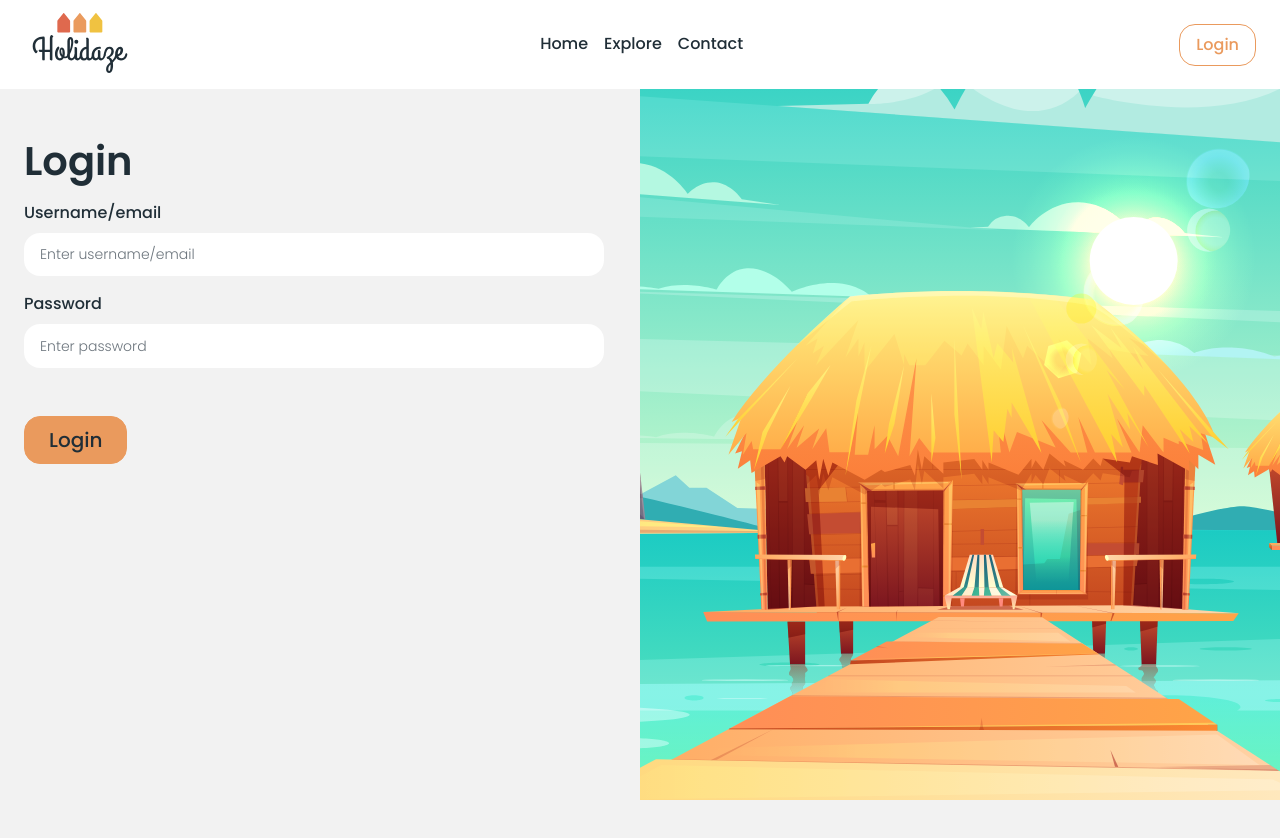
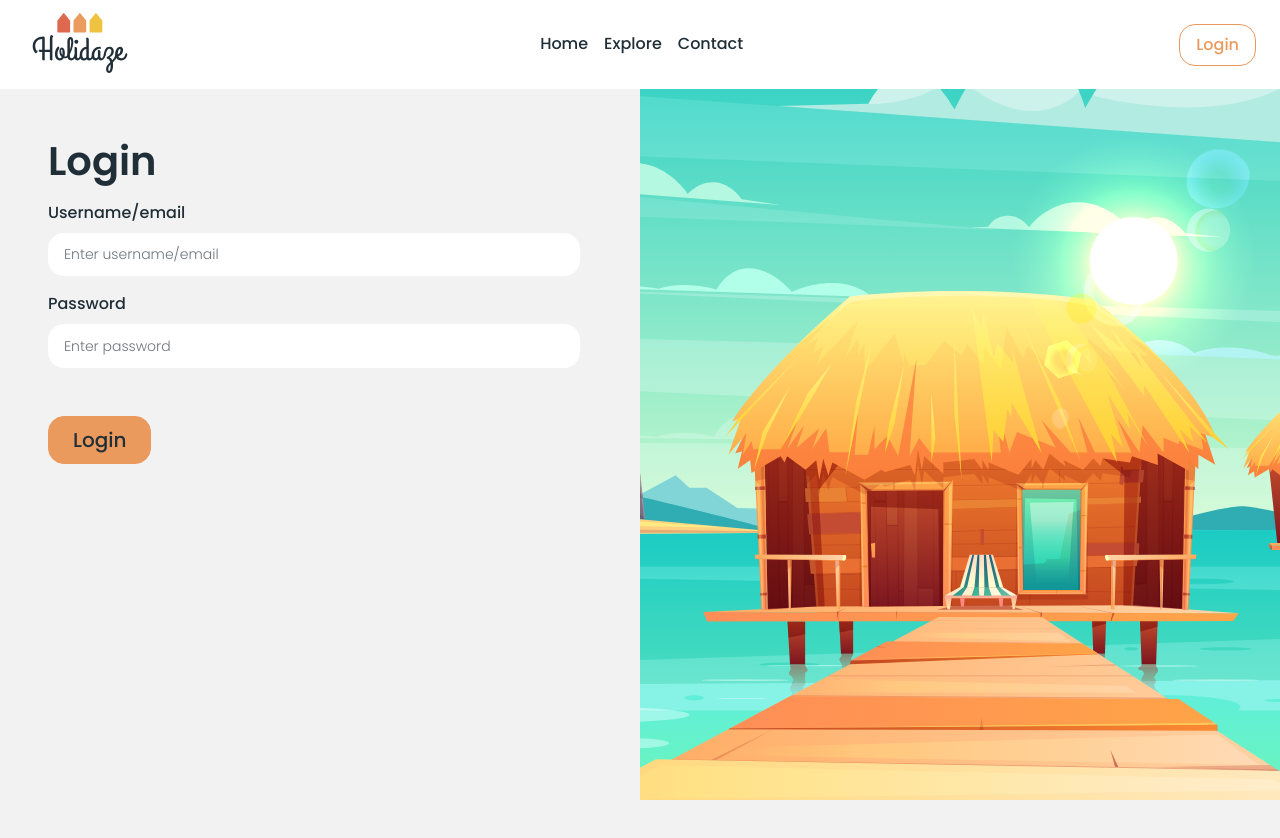
Before and after one commit to thereselybo/project-exam-2-thereselybo, a Next.js app: page /login in a window 1280 px wide. Shown: the top 838 px of the page. After the commit the page ends 800 px from the top, so only its background shows below. Built offline with nearby package versions, Linux system fonts and the light colour scheme.

Commit message:
Create and style 404 page. Tiny refinements

```diff
--- a/components/layout/PublicLayout/PublicLayout.js
+++ b/components/layout/PublicLayout/PublicLayout.js
@@ -10,7 +10,7 @@ const Layout = ({ title, children }) => {
   return (
     <AuthProvider>
       <Head title={title} />
-      <div className="min-vh-100">
+      <div className="public-layout">
         <Navigation />
         {/* <div className={styles.contentWrapper}>{children}</div> */}
         <div className="public-content-wrapper">{children}</div>
--- /dev/null
+++ b/pages/404.js
@@ -0,0 +1,11 @@
+import Layout from "../components/layout/PublicLayout/PublicLayout";
+
+const FourOhFour = () => {
+  return (
+    <Layout title="404 Error">
+      <div className="error-image"></div>
+    </Layout>
+  );
+};
+
+export default FourOhFour;
--- a/pages/index.js
+++ b/pages/index.js
@@ -21,7 +21,7 @@ const Home = ({ resorts, destinations }) => {
   return (
     <Layout title="Home">
       <Header />
-      <Container className="home">
+      <Container className="home mb-5">
         <FeaturedResorts
           resorts={resorts}
           heading={[
--- a/pages/login/index.js
+++ b/pages/login/index.js
@@ -11,7 +11,7 @@ import LoginFormTest from "./LoginForm/LoginFormTest";
 const Login = () => {
   return (
     <Layout title="Login">
-      <Row className="d-flex flex-md-row justify-content-between">
+      <Row className="d-flex flex-md-row justify-content-between horizontal-layout">
         {/* left side content */}
         <Col md={6}>
           <Container>
--- a/pages/resort/ResortDetail/ResortDetail.js
+++ b/pages/resort/ResortDetail/ResortDetail.js
@@ -80,7 +80,7 @@ const ResortDetail = ({ resort, reviews }) => {
       <Row className="d-flex flex-md-row justify-content-between horizontal-layout ">
         {/* left hand content */}
         <Col md={6}>
-          <Container>
+          <Container className="mb-5">
             <h1 className="mt-4 mb-3">{resortDetails.title}</h1>
             <Card className="p-2 fw-light mb-3">
               <Card.Body>{resortDetails.description}</Card.Body>
--- /dev/null
+++ b/styles/partials/_404.scss
@@ -0,0 +1,8 @@
+.error-image {
+  background-image: url("/images/404.svg");
+  background-size: cover;
+  background-position: center;
+  background-repeat: no-repeat;
+  height: calc(100vh - 89px);
+  overflow: hidden;
+}
--- a/styles/partials/_layout.scss
+++ b/styles/partials/_layout.scss
@@ -1,14 +1,20 @@
 // public layout
 
 @media screen and (min-width: 768px) {
+  .public-layout {
+    min-height: calc(100vh - 89px);
+  }
   .public-content-wrapper {
     margin-top: 89px;
+    overflow: hidden;
   }
 }
 
-.public-content-wrapper {
-  margin-bottom: 80px;
-  overflow: hidden;
+@media screen and (max-width: 767px) {
+  .public-content-wrapper {
+    margin-bottom: 80px;
+    overflow: hidden;
+  }
 }
 
 // horizontal layout
--- a/styles/partials/_resortDetail.scss
+++ b/styles/partials/_resortDetail.scss
@@ -69,7 +69,7 @@
     }
 
     .facility-icon {
-      height: 20px;
+      height: 26px;
     }
 
     .facility-text {
--- a/styles/styles.scss
+++ b/styles/styles.scss
@@ -1,6 +1,7 @@
 @import "./overrides";
 /////////////////////
 
+@import "./partials/404.scss";
 @import "./partials/adminCards.scss";
 @import "./partials/adminModal.scss";
 @import "./partials/buttonsAndLinks.scss";
```
Also changed, not shown: public/images/404.svg (added).
